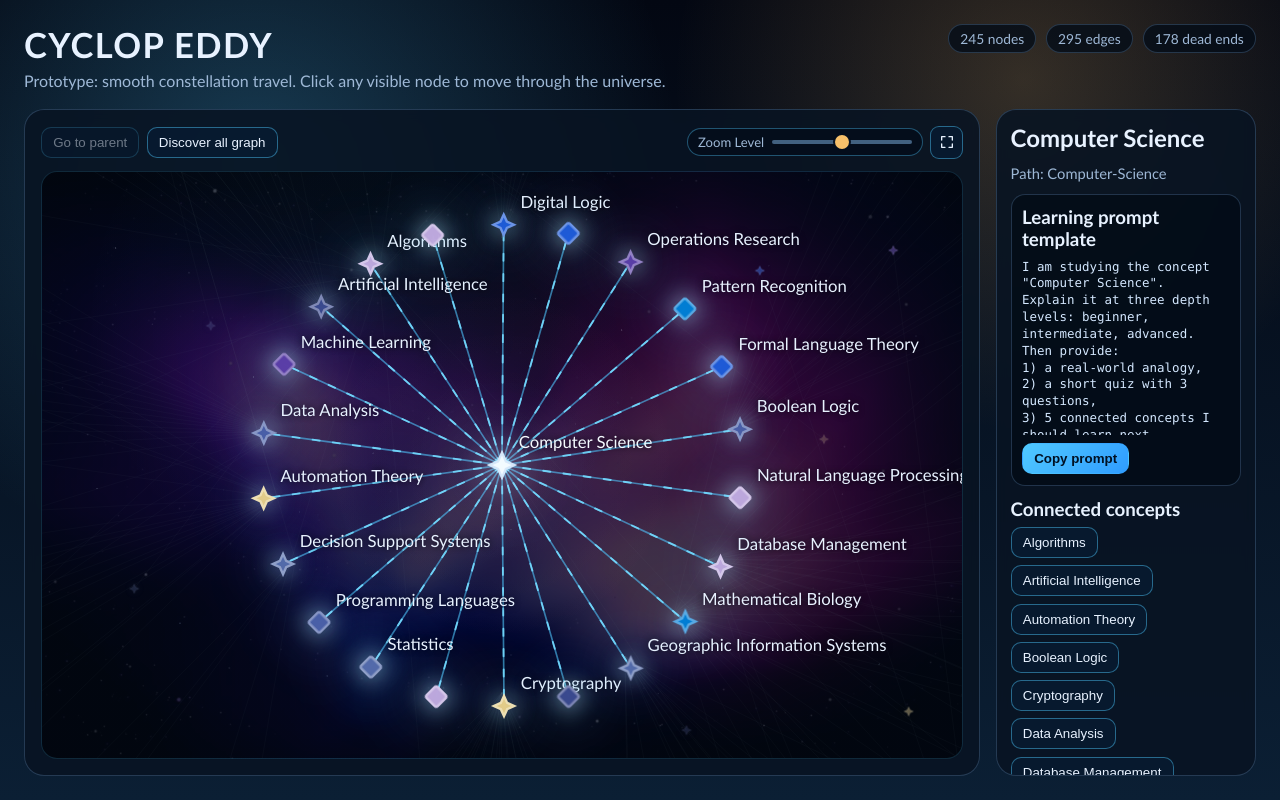
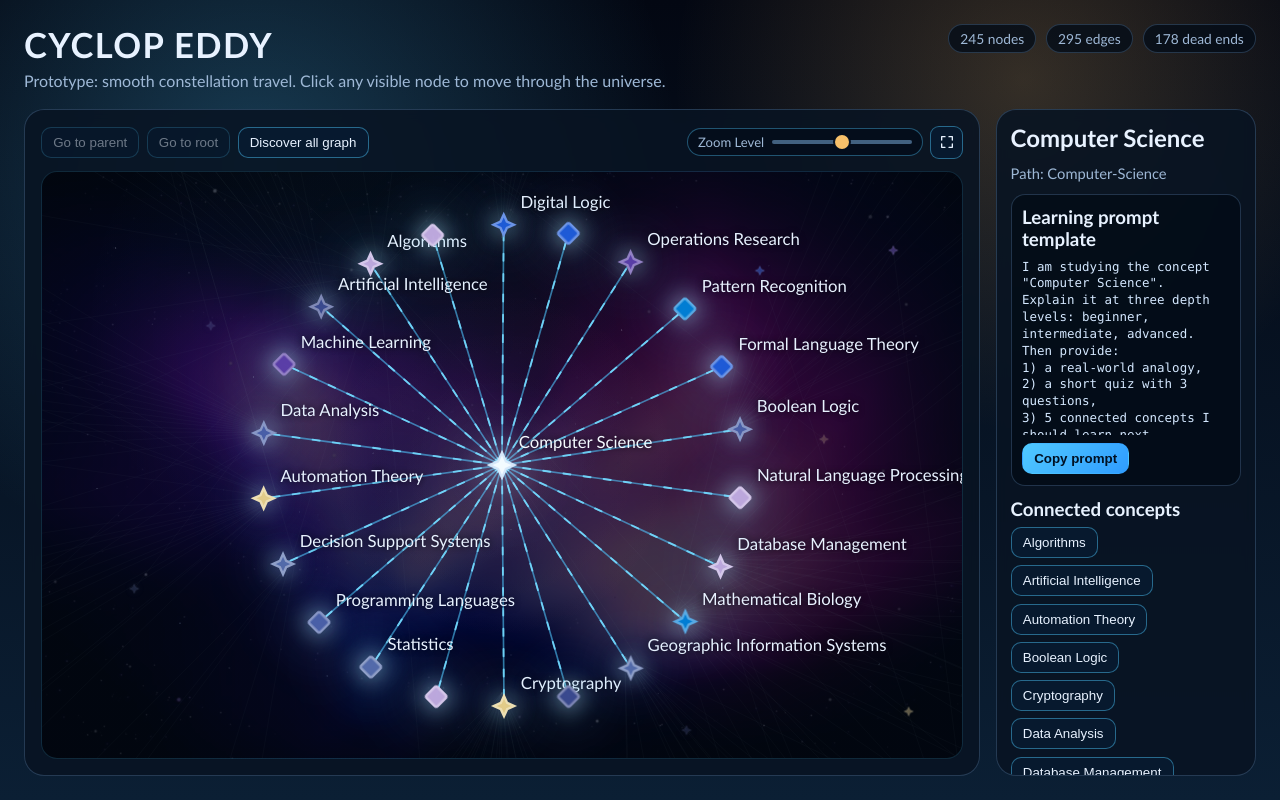
Before and after one commit to BastienSegura/cyclop-eddy, a Next.js app in the folder gui/: page / in a window 1280 px wide. Built offline with nearby package versions, Linux system fonts and the light colour scheme.

Commit message:
feat(gui): add go-to-root navigation button

```diff
--- a/gui/src/features/concept-graph/ui/graph-explorer.tsx
+++ b/gui/src/features/concept-graph/ui/graph-explorer.tsx
@@ -312,6 +312,8 @@ export function GraphExplorer() {
 
   const canGoBack = parentIds.length > 0;
   const firstParent = canGoBack ? parentIds[0] : null;
+  const rootNodeId = graph?.rootNodeId ?? null;
+  const canGoToRoot = Boolean(rootNodeId && currentNodeId !== rootNodeId);
   const hasDiscoveredAllNodes = visibleNodeIds.size >= totalNodes;
   const zoomSliderValueUnrounded = camera.zoom >= ZOOM_SLIDER_CENTER
     ? 50 + ((camera.zoom - ZOOM_SLIDER_CENTER) / Math.max(MAX_ZOOM - ZOOM_SLIDER_CENTER, 0.001)) * 50
@@ -457,6 +459,18 @@ export function GraphExplorer() {
               <button
                 type="button"
                 className="ghost-button"
+                disabled={!canGoToRoot}
+                onClick={() => {
+                  if (rootNodeId) {
+                    focusNode(rootNodeId);
+                  }
+                }}
+              >
+                Go to root
+              </button>
+              <button
+                type="button"
+                className="ghost-button"
                 disabled={hasDiscoveredAllNodes}
                 onClick={revealAllNodes}
               >
```
